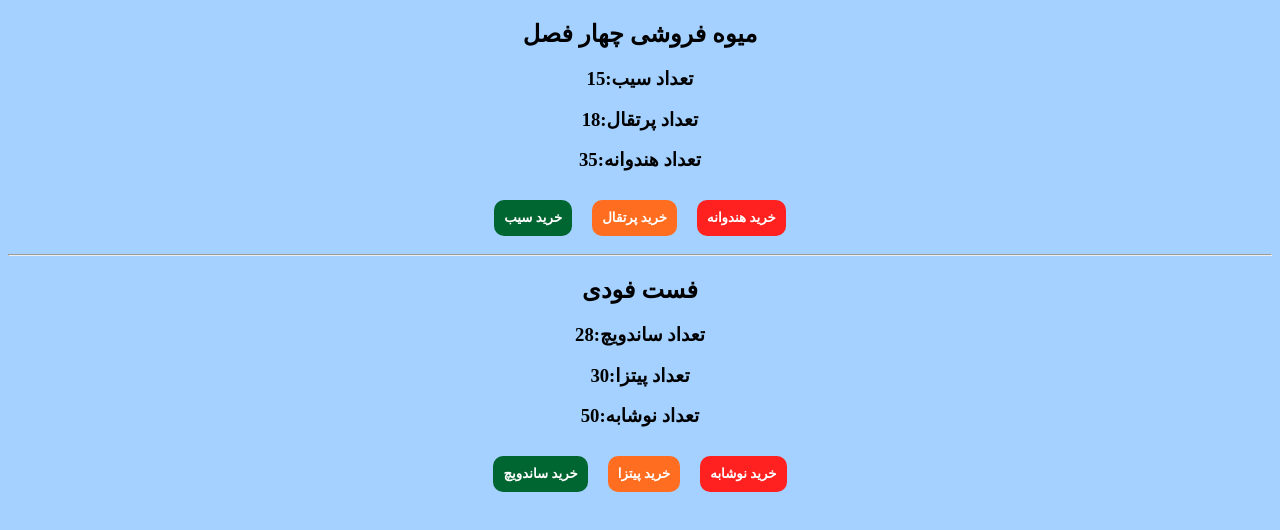
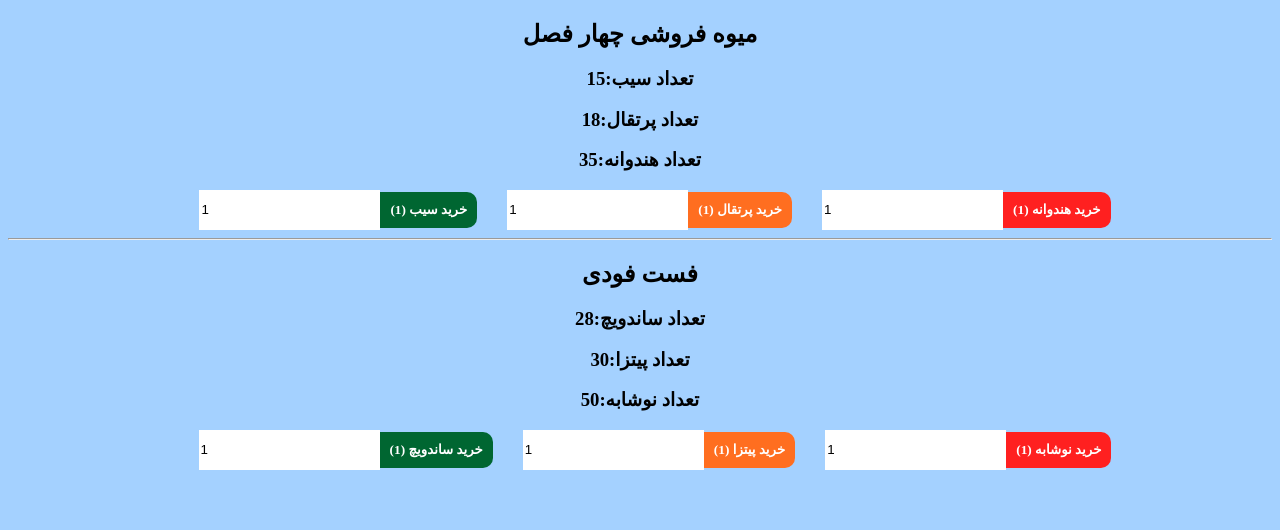
Before and after one commit to AmirhosseinAmini1383/Redux-Store, a React app: page / in a window 1280 px wide. Built offline with nearby package versions, Linux system fonts and the light colour scheme.

Commit message:
Action-payload in Redux

```diff
--- a/src/components/MyStore/MyStore.css
+++ b/src/components/MyStore/MyStore.css
@@ -6,10 +6,9 @@ body {
 .btnbuy {
   border: none;
   padding: 10px;
-  margin: 10px;
   color: white;
   font-family: "Vazir";
-  border-radius: 10px;
+  border-radius: 0px 10px 10px 0px;
   font-weight: bolder;
 }
 .bgclr-G {
@@ -21,3 +20,8 @@ body {
 .bgclr-R {
   background: rgb(255, 32, 32);
 }
+.buyCount {
+  margin-left: 30px;
+  height: 38px;
+  border: none;
+}
--- a/src/components/MyStore/MyStore.jsx
+++ b/src/components/MyStore/MyStore.jsx
@@ -1,9 +1,17 @@
-import React from "react";
+import React, { useState } from "react";
 import "./MyStore.css";
 import { useDispatch, useSelector } from "react-redux";
 import { buyApple, buyOrange, buyWatermelon } from "../Redux/Fruit/fruitAction";
 import { buyPizza, buySandwich, buySoda } from "../Redux/Food/foodAction";
 const MyStore = () => {
+  const [itemCount, setItemCount] = useState({
+    apple: 1,
+    orange: 1,
+    watermelon: 1,
+    sandwich: 1,
+    pizza: 1,
+    soda: 1,
+  });
   const { apple, orange, watermelon } = useSelector((state) => state.fruit);
   const { sandwich, pizza, soda } = useSelector((state) => state.food);
   const dispatch = useDispatch();
@@ -14,30 +22,57 @@ const MyStore = () => {
         <h3>تعداد سیب:{apple}</h3>
         <h3>تعداد پرتقال:{orange}</h3>
         <h3>تعداد هندوانه:{watermelon}</h3>
+        <div>
+          <input
+            type="number"
+            className="buyCount"
+            value={itemCount.apple}
+            onChange={(e) => {
+              setItemCount({ ...itemCount, apple: e.target.value });
+            }}
+          />
           <button
             className="btnbuy bgclr-G"
             onClick={() => {
-            dispatch(buyApple());
+              dispatch(buyApple(itemCount.apple));
             }}
           >
-          خرید سیب
+            ({itemCount.apple}) خرید سیب
           </button>
+          <input
+            type="number"
+            className="buyCount"
+            value={itemCount.orange}
+            onChange={(e) => {
+              setItemCount({ ...itemCount, orange: e.target.value });
+            }}
+          />
           <button
             className="btnbuy bgclr-O"
             onClick={() => {
-            dispatch(buyOrange());
+              dispatch(buyOrange(itemCount.orange));
             }}
           >
-          خرید پرتقال
+            ({itemCount.orange}) خرید پرتقال
           </button>
+          <input
+            type="number"
+            className="buyCount"
+            value={itemCount.watermelon}
+            onChange={(e) => {
+              setItemCount({ ...itemCount, watermelon: e.target.value });
+            }}
+          />
+
           <button
             className="btnbuy bgclr-R"
             onClick={() => {
-            dispatch(buyWatermelon());
+              dispatch(buyWatermelon(itemCount.watermelon));
             }}
           >
-          خرید هندوانه
+            ({itemCount.watermelon}) خرید هندوانه
           </button>
+        </div>
       </div>
       <hr />
       <div>
@@ -45,30 +80,58 @@ const MyStore = () => {
         <h3>تعداد ساندویچ:{sandwich}</h3>
         <h3>تعداد پیتزا:{pizza}</h3>
         <h3>تعداد نوشابه:{soda}</h3>
+        <div>
+          <input
+            type="number"
+            className="buyCount"
+            value={itemCount.sandwich}
+            onChange={(e) => {
+              setItemCount({ ...itemCount, sandwich: e.target.value });
+            }}
+          />
           <button
             className="btnbuy bgclr-G"
             onClick={() => {
-            dispatch(buySandwich());
+              dispatch(buySandwich(itemCount.sandwich));
             }}
           >
-          خرید ساندویچ
+            ({itemCount.sandwich}) خرید ساندویچ
           </button>
+
+          <input
+            type="number"
+            className="buyCount"
+            value={itemCount.pizza}
+            onChange={(e) => {
+              setItemCount({ ...itemCount, pizza: e.target.value });
+            }}
+          />
           <button
             className="btnbuy bgclr-O"
             onClick={() => {
-            dispatch(buyPizza());
+              dispatch(buyPizza(itemCount.pizza));
             }}
           >
-          خرید پیتزا
+            ({itemCount.pizza}) خرید پیتزا
           </button>
+
+          <input
+            type="number"
+            className="buyCount"
+            value={itemCount.soda}
+            onChange={(e) => {
+              setItemCount({ ...itemCount, soda: e.target.value });
+            }}
+          />
           <button
             className="btnbuy bgclr-R"
             onClick={() => {
-            dispatch(buySoda());
+              dispatch(buySoda(itemCount.soda));
             }}
           >
-          خرید نوشابه
+            ({itemCount.soda}) خرید نوشابه
           </button>
+        </div>
       </div>
     </div>
   );
--- a/src/components/Redux/Food/foodAction.js
+++ b/src/components/Redux/Food/foodAction.js
@@ -1,17 +1,20 @@
 import { BuyPizza, BuySandwich, BuySoda } from "./foodType";
 
-export const buySandwich = () => {
+export const buySandwich = (count) => {
   return {
     type: BuySandwich,
+    payload: count,
   };
 };
-export const buyPizza = () => {
+export const buyPizza = (count) => {
   return {
     type: BuyPizza,
+    payload: count,
   };
 };
-export const buySoda = () => {
+export const buySoda = (count) => {
   return {
     type: BuySoda,
+    payload: count,
   };
 };
--- a/src/components/Redux/Food/foodReducer.js
+++ b/src/components/Redux/Food/foodReducer.js
@@ -8,11 +8,11 @@ const foodState = {
 const foodReducer = (state = foodState, action) => {
   switch (action.type) {
     case BuySandwich:
-      return { ...state, sandwich: state.sandwich - 1 };
+      return { ...state, sandwich: state.sandwich - action.payload };
     case BuyPizza:
-      return { ...state, pizza: state.pizza - 1 };
+      return { ...state, pizza: state.pizza - action.payload };
     case BuySoda:
-      return { ...state, soda: state.soda - 1 };
+      return { ...state, soda: state.soda - action.payload };
     default:
       return state;
   }
--- a/src/components/Redux/Fruit/FruitAction.js
+++ b/src/components/Redux/Fruit/FruitAction.js
@@ -1,17 +1,20 @@
 import { BuyApple, BuyOrange, BuyWatermelon } from "./fruitType";
 
-export const buyApple = () => {
+export const buyApple = (count) => {
   return {
     type: BuyApple,
+    payload: count,
   };
 };
-export const buyOrange = () => {
+export const buyOrange = (count) => {
   return {
     type: BuyOrange,
+    payload: count,
   };
 };
-export const buyWatermelon = () => {
+export const buyWatermelon = (count) => {
   return {
     type: BuyWatermelon,
+    payload: count,
   };
 };
```
Lines whose indentation alone changed are shown as unchanged.
